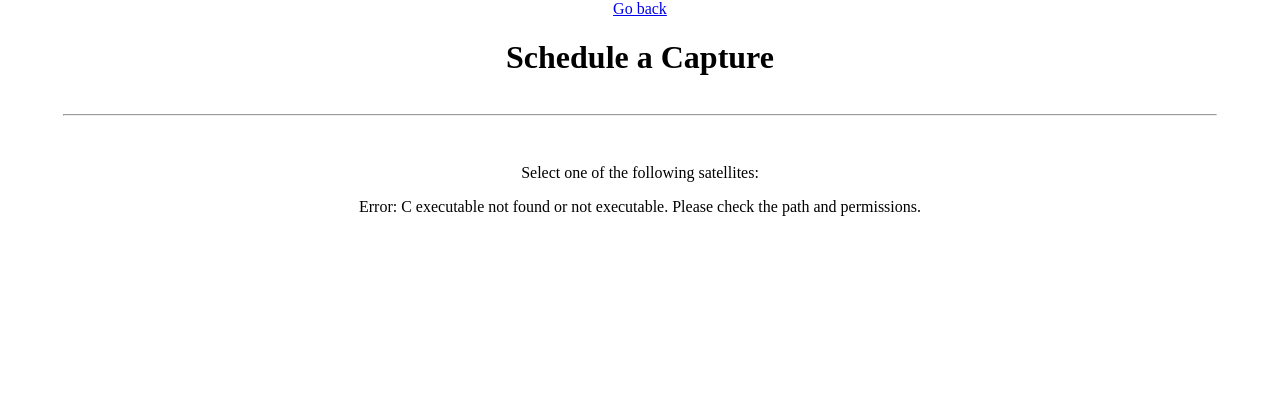
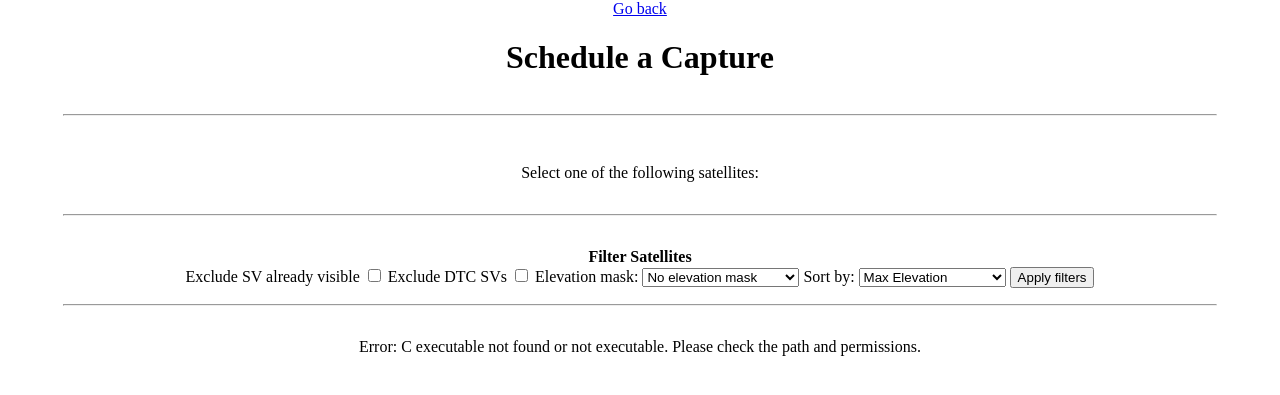
Before and after one commit to Morgan1420/Self-Adjusting-Antenna-for-LEO-Satellites, a PHP site: page /WebPage_Views/schedule_captures.php in a window 1280 px wide. Shown: the top 395 px of the page. Run offline with PHP 8.4, Linux system fonts and the light colour scheme.

Commit message:
Filter By section UI done

```diff
--- a/WebPage_Views/schedule_captures.php
+++ b/WebPage_Views/schedule_captures.php
@@ -16,6 +16,32 @@
 <hr>
 
 <p>Select one of the following satellites:</p>
+
+
+<hr class="dotted">
+<b>Filter Satellites</b>
+<form>
+    <label for='excludeVisible'>Exclude SV already visible</label>
+    <input type='checkbox' id='excludeVisible' placeholder='Exclude SV already visible'>
+    <label for='excludeDTC'>Exclude DTC SVs</label>
+    <input type='checkbox' id='excludeDTC' placeholder='Exclude DTC SVs'>
+    <label for="elevationMask">Elevation mask:</label>
+    <select id="elevationMask">
+        <option value="none">No elevation mask</option>
+        <option value="10">Minimum 10° elevation</option>
+        <option value="20">Minimum 20° elevation</option>
+        <option value="30">Minimum 30° elevation</option>
+    </select>
+    <label for="sortBy">Sort by:</label>
+    <select name="sortBy" id="sortBy">
+        <option value="max-elevation">Max Elevation</option>
+        <option value="starting-time">Starting Time</option>
+        <option value="longer-view-window">Longer View Window</option>
+    </select>
+    <input type="submit" value="Apply filters">
+</form>
+<hr class="dotted">
+<!-- SV list -->
 
 <?php
 // Define the path to your data file
```
Also changed, not shown: WebPage_Executables/comm_files/Generate_available_list_of_SV.txt (+10 -10 lines).
